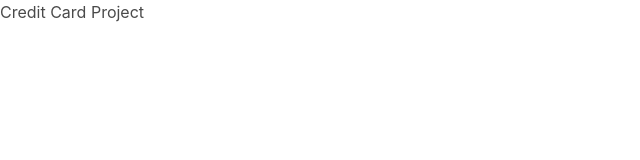
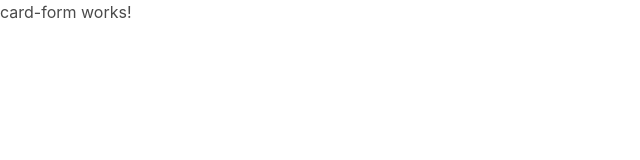
Before and after one commit to yomar-dev/ng-credit-card, an Angular app: page / in a window 1280 px wide. Shown: the top 160 px of the page, without its empty margins (0-640 px from the left). Built offline with nearby package versions, Linux system fonts and the light colour scheme.

Commit message:
feat: generate card-form component.

```diff
--- a/src/app/app.component.html
+++ b/src/app/app.component.html
@@ -1 +1 @@
-<p>Credit Card Project</p>
+<app-card-form></app-card-form>
--- a/src/app/app.module.ts
+++ b/src/app/app.module.ts
@@ -2,10 +2,12 @@
 import { BrowserModule } from '@angular/platform-browser';
 
 import { AppComponent } from './app.component';
+import { CardFormComponent } from './card-form/card-form.component';
 
 @NgModule({
   declarations: [
-    AppComponent
+    AppComponent,
+    CardFormComponent
   ],
   imports: [
     BrowserModule
--- /dev/null
+++ b/src/app/card-form/card-form.component.html
@@ -0,0 +1 @@
+<p>card-form works!</p>
--- /dev/null
+++ b/src/app/card-form/card-form.component.ts
@@ -0,0 +1,15 @@
+import { Component, OnInit } from '@angular/core';
+
+@Component({
+  selector: 'app-card-form',
+  templateUrl: './card-form.component.html',
+  styleUrls: ['./card-form.component.scss']
+})
+export class CardFormComponent implements OnInit {
+
+  constructor() { }
+
+  ngOnInit(): void {
+  }
+
+}
```
Also changed, not shown: src/app/card-form/card-form.component.scss (added), 1 other file (tests, documents, lock files or other folders).
